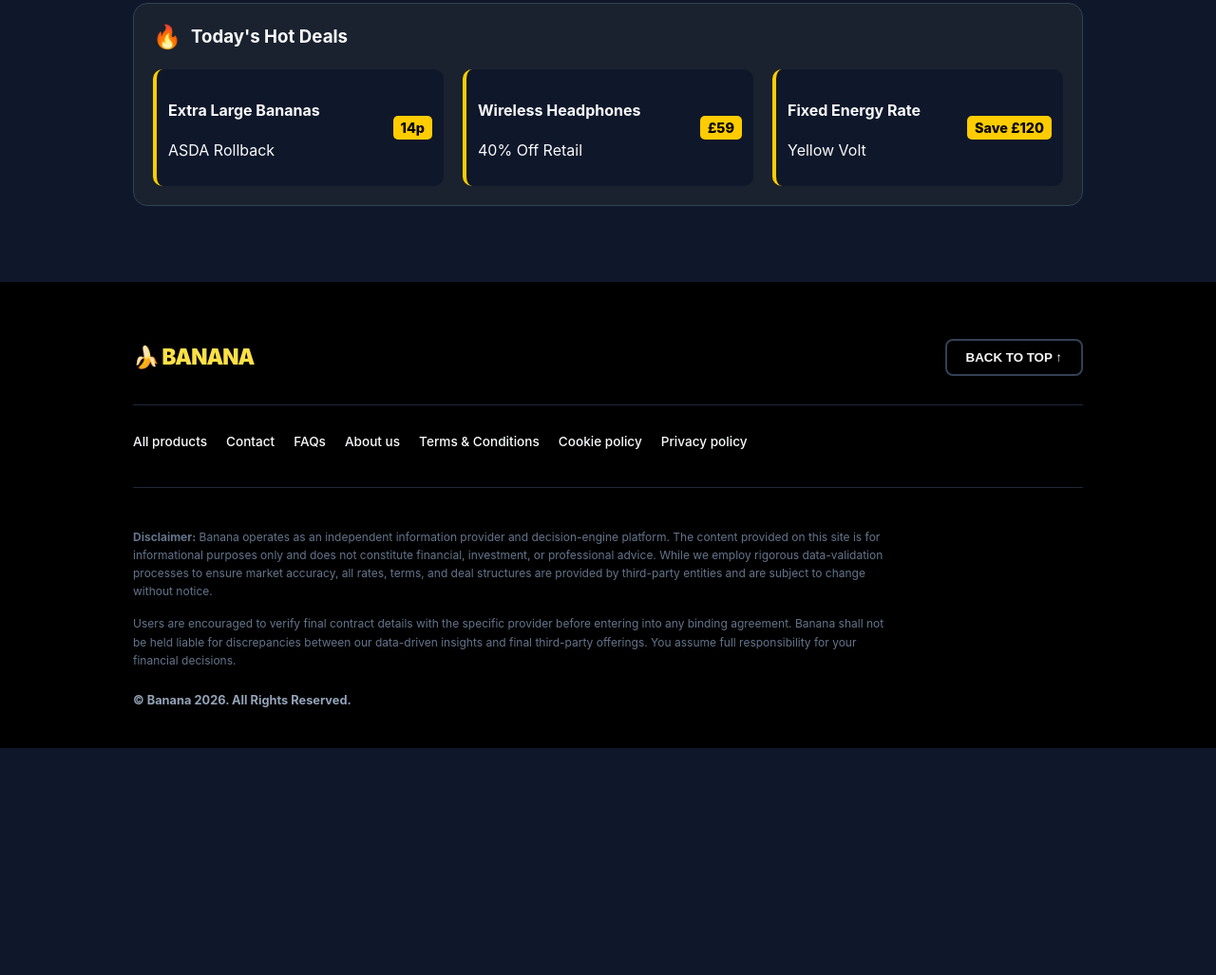
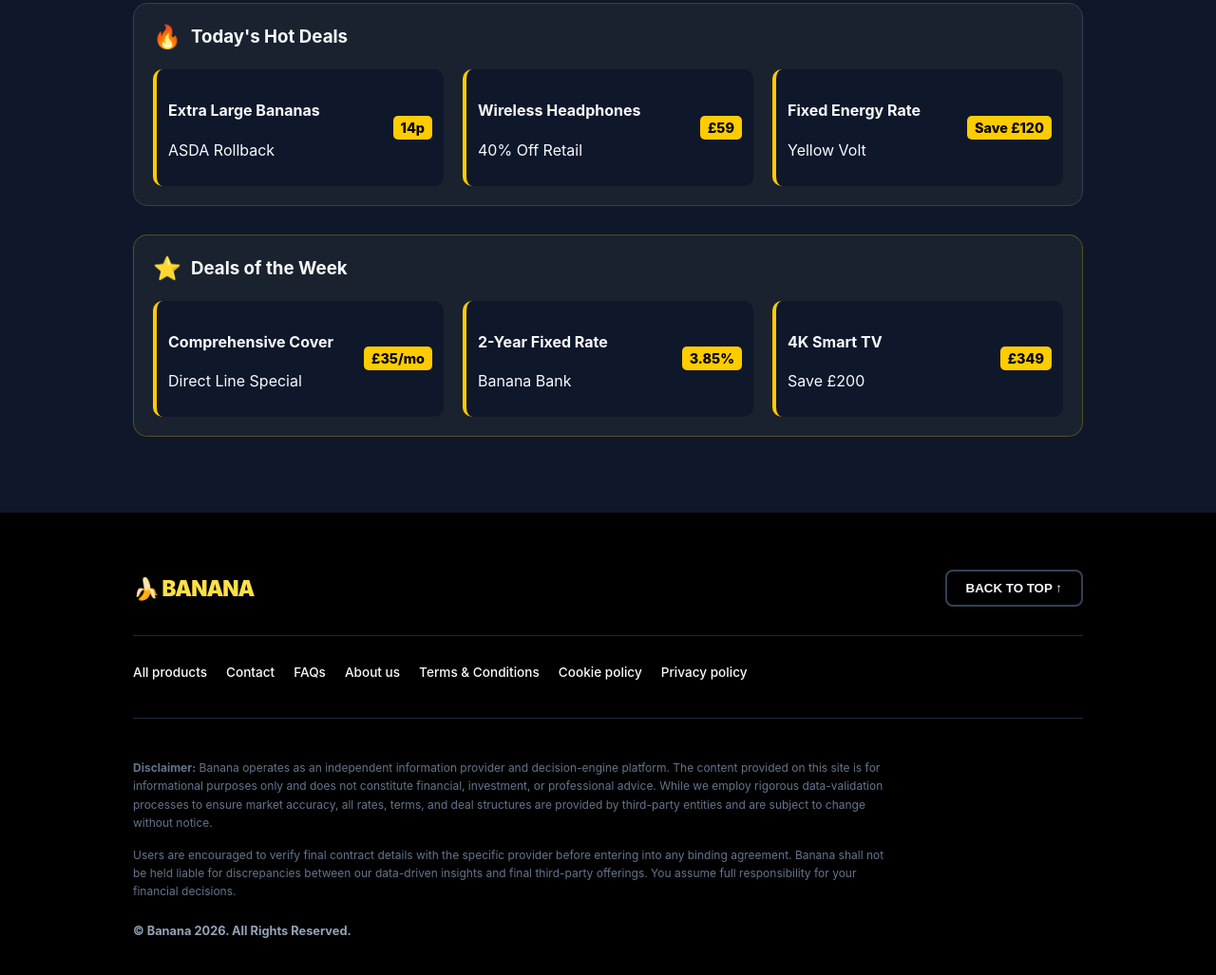
Before and after one commit to truShareAi/Decision-engine, a plain HTML site: page index.html in a window 1280 px wide. Shown: the part 1149-2176 px from the top of the page at 95% size. Before the commit the page ends 1937 px from the top, so only its background shows below. Drawn offline with Linux system fonts and the light colour scheme.

Commit message:
Update index.html

```diff
--- a/index.html
+++ b/index.html
@@ -172,6 +172,15 @@
             <div class="mini-deal-card" onclick="window.location.href='pages/gas-electricity.html'"><div class="deal-info"><h4>Fixed Energy Rate</h4><p>Yellow Volt</p></div><div class="price-badge">Save £120</div></div>
         </div>
     </div>
+
+    <div class="deals-panel" style="border-color: #ffcc0044;">
+        <h3 style="margin: 0; display: flex; align-items: center; gap: 10px;"><span style="font-size: 1.5rem;">⭐</span> Deals of the Week</h3>
+        <div class="panel-grid">
+            <div class="mini-deal-card" onclick="window.location.href='pages/car-insurance.html'"><div class="deal-info"><h4>Comprehensive Cover</h4><p>Direct Line Special</p></div><div class="price-badge">£35/mo</div></div>
+            <div class="mini-deal-card" onclick="window.location.href='pages/mortgages.html'"><div class="deal-info"><h4>2-Year Fixed Rate</h4><p>Banana Bank</p></div><div class="price-badge">3.85%</div></div>
+            <div class="mini-deal-card" onclick="window.location.href='pages/shopping.html'"><div class="deal-info"><h4>4K Smart TV</h4><p>Save £200</p></div><div class="price-badge">£349</div></div>
+        </div>
+    </div>
 </div>
 
 <footer class="site-footer" id="mainFooter"></footer>
```
